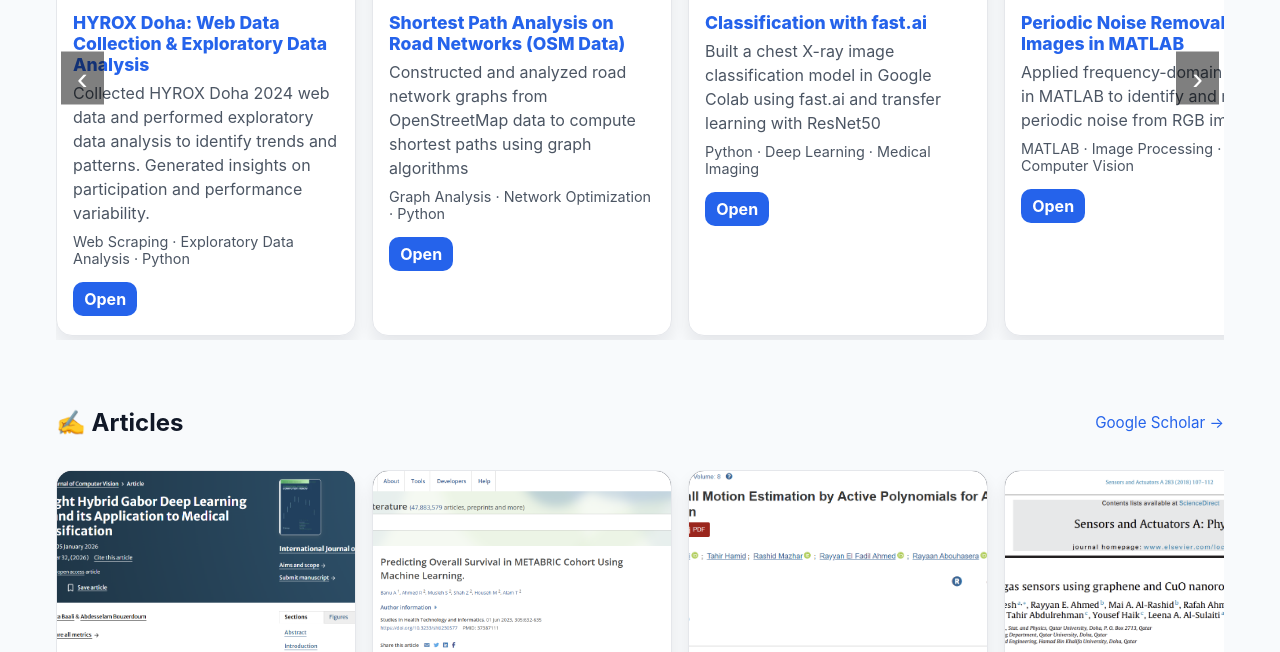
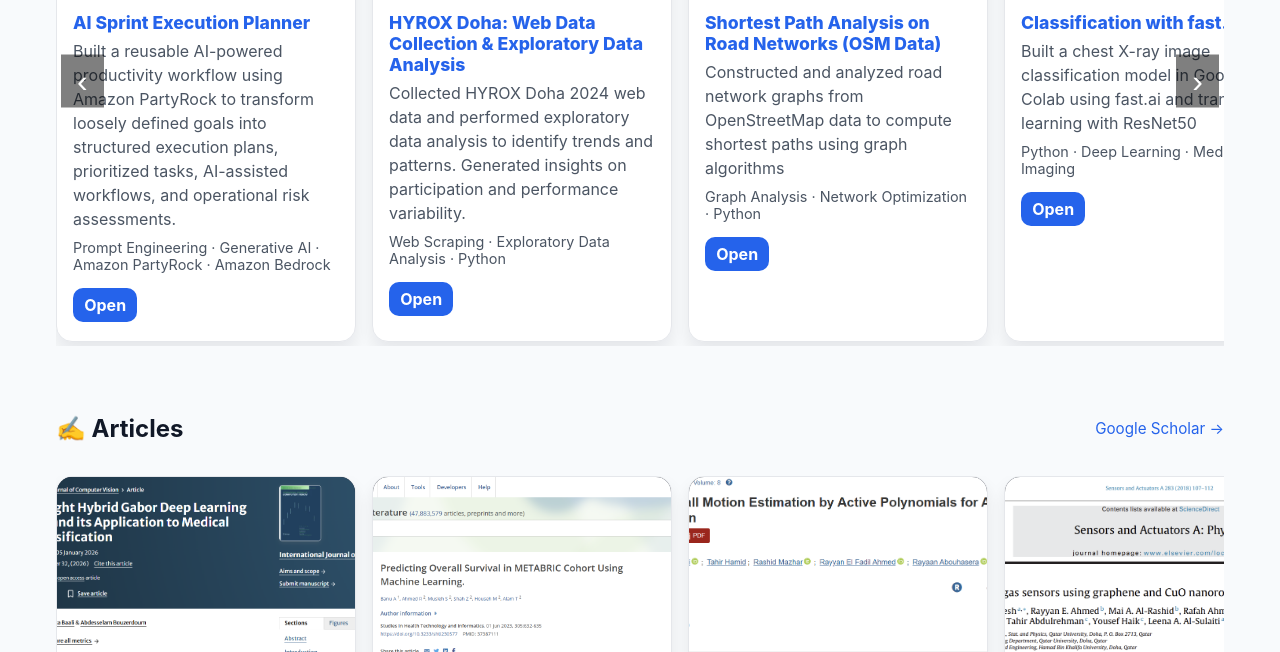
Before and after one commit to rayyanAhmed105/RayyanAhmed.github.io, a Jekyll site: the page built from index.md, in a window 1280 px wide and 900 px high, scrolled down 482 px, cut to the strip 248-900 px from the top of the window. Built offline with Jekyll 4.4.1, drawn with Linux system fonts in a browser that asks for light colours.

Commit message:
Update projects.yml

```diff
--- a/_data/projects.yml
+++ b/_data/projects.yml
@@ -1,3 +1,9 @@
+- title: "AI Sprint Execution Planner"
+  link: "YOUR_PARTYROCK_LINK"
+  description: "Built a reusable AI-powered productivity workflow using Amazon PartyRock to transform loosely defined goals into structured execution plans, prioritized tasks, AI-assisted workflows, and operational risk assessments."
+  stack: "Prompt Engineering · Generative AI · Amazon PartyRock · Amazon Bedrock"
+  image: "/assets/images/cover_ai_sprint_execution_planner.png"
+
 - title: "HYROX Doha: Web Data Collection & Exploratory Data Analysis"
   link: "https://medium.com/@RayyanElfadel/hyrox-doha-2024-data-insights-gender-inclusion-toughest-hyrox-stations-29dddf077fe6"
   description: "Collected HYROX Doha 2024 web data and performed exploratory data analysis to identify trends and patterns. Generated insights on participation and performance variability."
```
